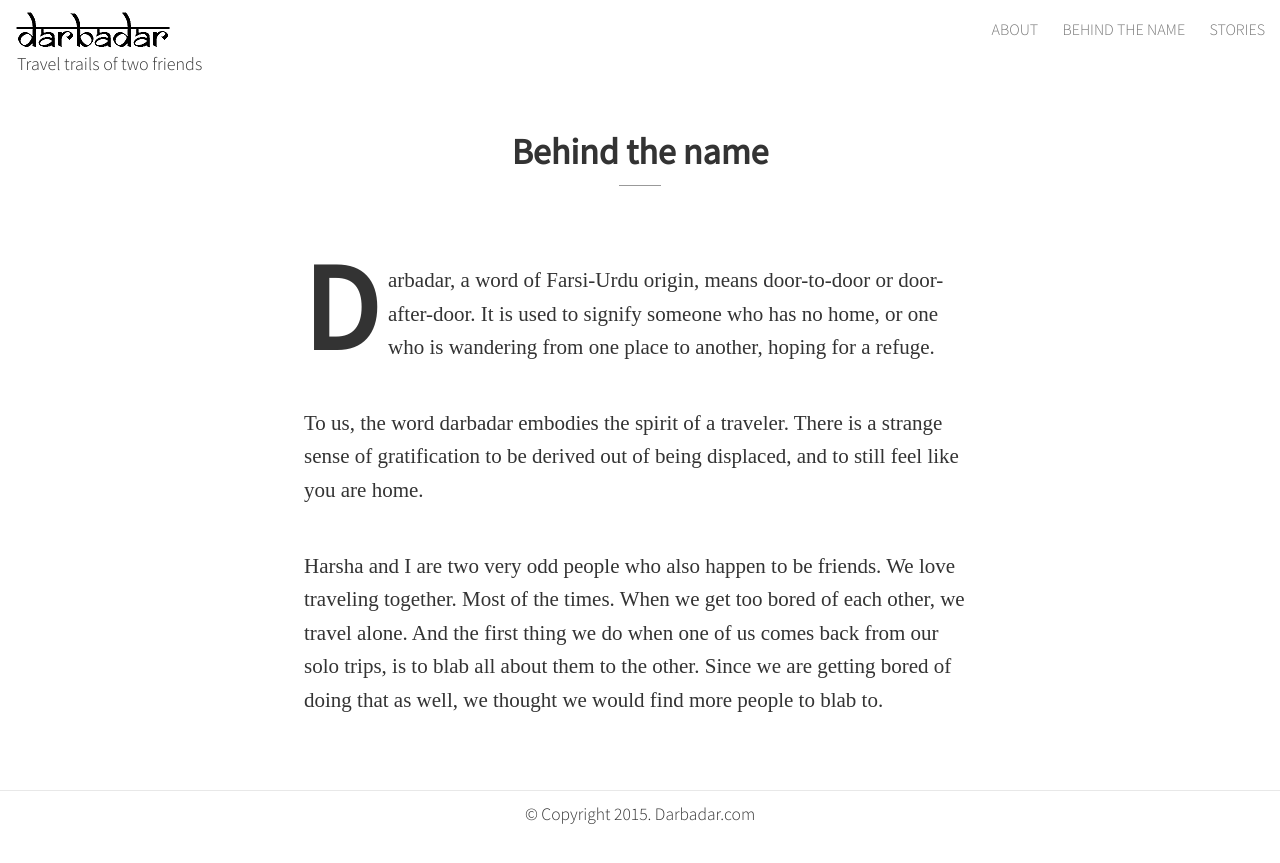
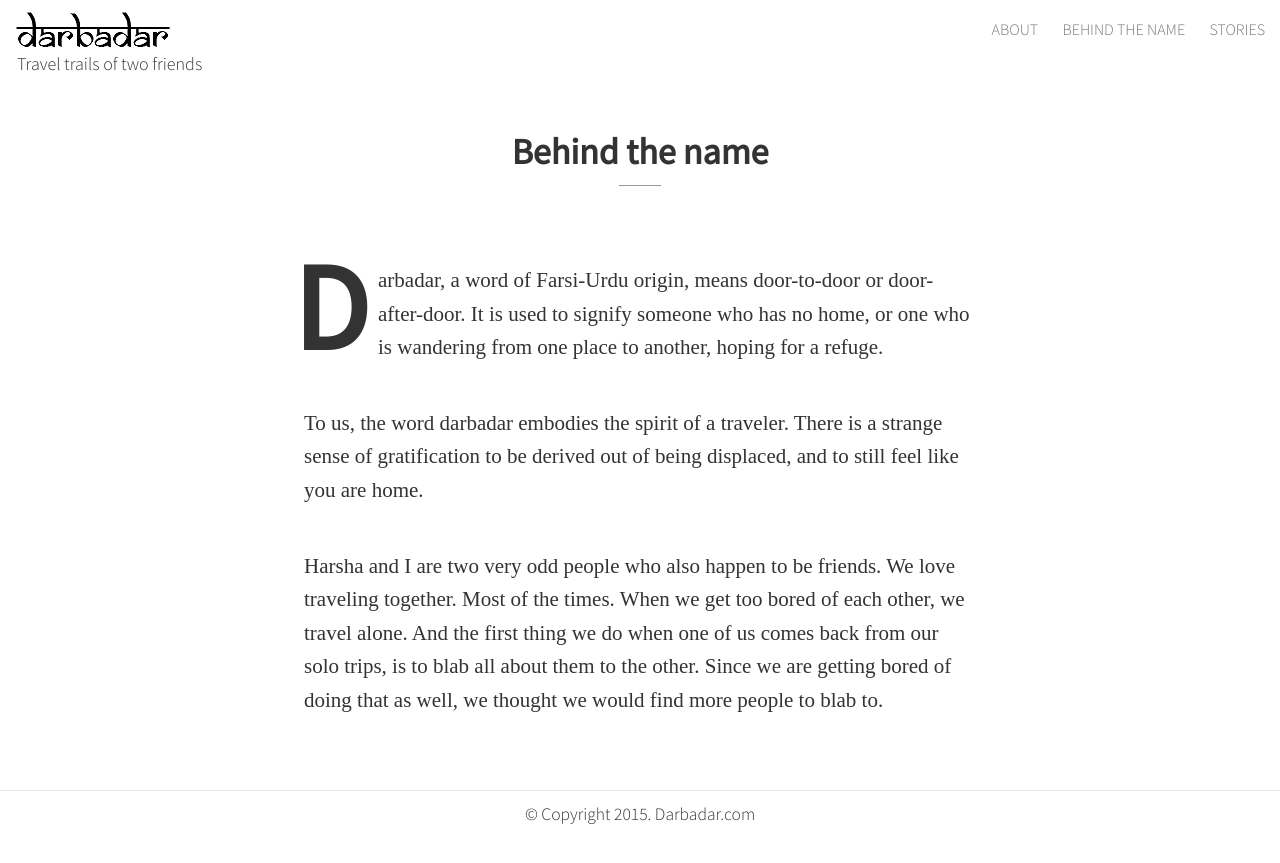
Before and after one commit to harshac/darbadar, a Jekyll site: the page built from darbadar.md, in a window 1280 px wide. Shown: the top 863 px of the page. Built offline with Jekyll 4.4.1, drawn with Linux system fonts in a browser that asks for light colours; some web fonts are replaced.

Commit message:
Updating the dropcap left padding

```diff
--- a/_sass/_layout.scss
+++ b/_sass/_layout.scss
@@ -341,7 +341,7 @@
             initial-letter: 3;
             font-weight: 800;
             line-height: 1;
-            padding: 0 10px;
+            padding: 0 10px 0 0;
             @include media-query($on-palm) {
                 font-size: $small-font-size * 3;
             }
```
